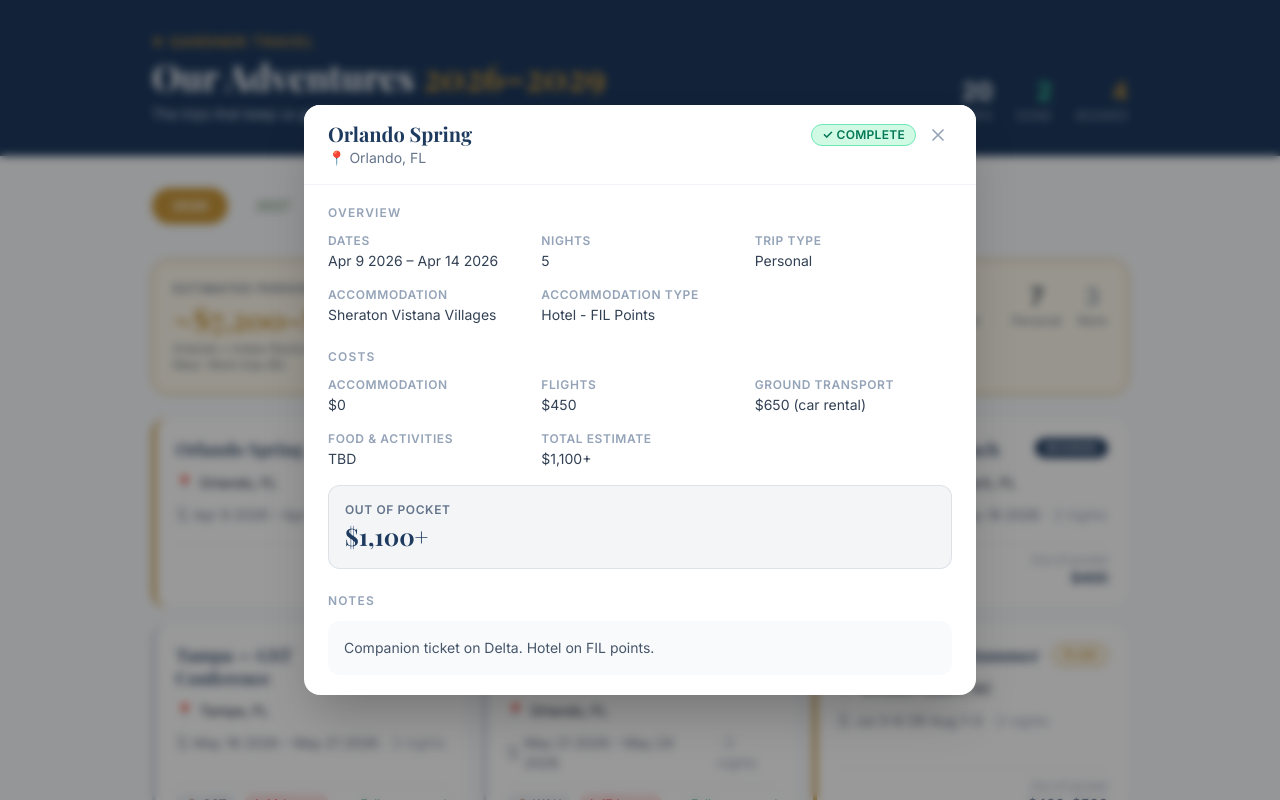
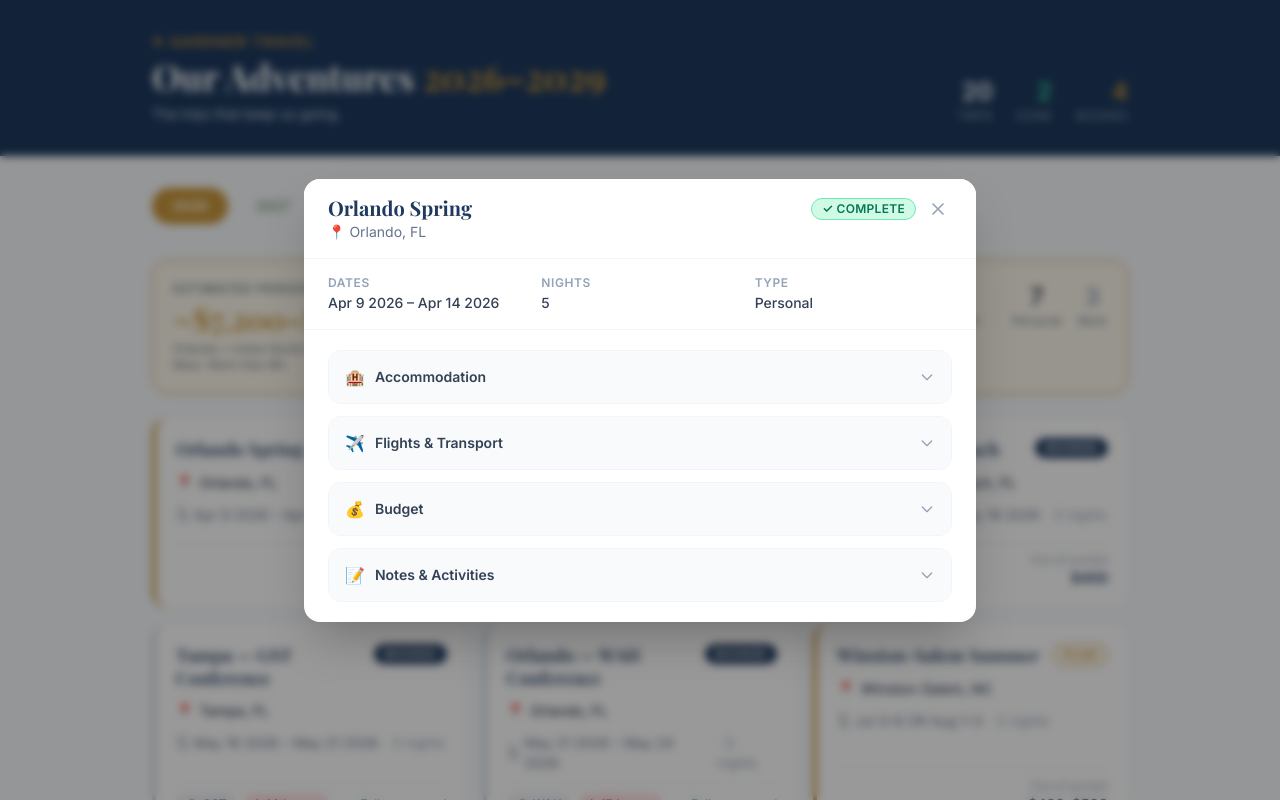
Before and after one commit to GGardner49/travel-planner, a React (Vite) app: page / in a window 1280 px wide. Both pictures are taken after a click on the element 309 px from the left and 513 px from the top of the page. Shown: the top 800 px of the page. Built offline with nearby package versions, Linux system fonts and the light colour scheme.

Commit message:
Update TripModal.jsx

```diff
--- a/src/components/TripModal.jsx
+++ b/src/components/TripModal.jsx
@@ -1,18 +1,56 @@
-import { useEffect } from 'react';
+import { useEffect, useState } from 'react';
 import StatusBadge from './StatusBadge';
 import { formatDateRange } from '../utils/dateUtils';
+
+const ChevronIcon = ({ open }) => (
+  <svg
+    className={`h-4 w-4 text-slate-400 transition-transform duration-200 ${open ? 'rotate-180' : ''}`}
+    fill="none" viewBox="0 0 24 24" stroke="currentColor"
+  >
+    <path strokeLinecap="round" strokeLinejoin="round" strokeWidth={2} d="M19 9l-7 7-7-7" />
+  </svg>
+);
+
+const AccordionSection = ({ icon, title, open, onToggle, children }) => (
+  <div className="border border-slate-100 rounded-xl overflow-hidden">
+    <button
+      onClick={onToggle}
+      className="w-full flex items-center justify-between px-4 py-3.5 bg-slate-50 hover:bg-slate-100 transition-colors text-left"
+    >
+      <div className="flex items-center gap-2.5">
+        <span className="text-base">{icon}</span>
+        <span className="font-semibold text-sm text-slate-700">{title}</span>
+      </div>
+      <ChevronIcon open={open} />
+    </button>
+    {open && (
+      <div className="px-4 py-4 bg-white">
+        {children}
+      </div>
+    )}
+  </div>
+);
 
 const Field = ({ label, value }) => {
   if (!value || value === '—' || value === '') return null;
   return (
     <div>
       <div className="text-xs font-semibold uppercase tracking-wider text-slate-400 mb-0.5">{label}</div>
-      <div className="text-slate-700 text-sm">{value}</div>
+      <div className="text-slate-700 text-sm leading-snug">{value}</div>
     </div>
   );
 };
 
 export default function TripModal({ trip, onClose }) {
+  const [open, setOpen] = useState({ accom: false, flights: false, budget: false, notes: false });
+
+  const toggle = (key) => setOpen(prev => ({ ...prev, [key]: !prev[key] }));
+
+  // Reset accordion when trip changes
+  useEffect(() => {
+    setOpen({ accom: false, flights: false, budget: false, notes: false });
+  }, [trip]);
+
   useEffect(() => {
     if (trip) document.body.style.overflow = 'hidden';
     else document.body.style.overflow = '';
@@ -26,6 +64,9 @@ export default function TripModal({ trip, onClose }) {
   }, [onClose]);
 
   if (!trip) return null;
+
+  const hasFlights = trip.flights && trip.flights !== '—' && trip.flights !== '';
+  const hasTransport = trip.groundTransport && trip.groundTransport !== '—' && trip.groundTransport !== '';
 
   return (
     <div
@@ -64,45 +105,72 @@ export default function TripModal({ trip, onClose }) {
           </div>
         </div>
 
-        {/* Body */}
-        <div className="px-6 py-5 space-y-6">
+        {/* Quick-glance strip — always visible */}
+        <div className="px-6 py-4 grid grid-cols-3 gap-4 border-b border-slate-100 bg-white">
+          <div>
+            <div className="text-xs font-semibold uppercase tracking-wider text-slate-400 mb-0.5">Dates</div>
+            <div className="text-slate-700 text-sm font-medium">{formatDateRange(trip.startDate, trip.endDate)}</div>
+          </div>
+          <div>
+            <div className="text-xs font-semibold uppercase tracking-wider text-slate-400 mb-0.5">Nights</div>
+            <div className="text-slate-700 text-sm font-medium">{trip.nights}</div>
+          </div>
+          <div>
+            <div className="text-xs font-semibold uppercase tracking-wider text-slate-400 mb-0.5">Type</div>
+            <div className="text-slate-700 text-sm font-medium">{trip.tripType}</div>
+          </div>
+        </div>
 
-          {/* Overview */}
-          <section>
-            <h3 className="text-xs font-bold uppercase tracking-widest text-slate-400 mb-3">Overview</h3>
-            <div className="grid grid-cols-2 sm:grid-cols-3 gap-4">
-              <Field label="Dates" value={formatDateRange(trip.startDate, trip.endDate)} />
-              <Field label="Nights" value={trip.nights} />
-              <Field label="Trip Type" value={trip.tripType} />
-              <Field label="Accommodation" value={trip.accommodationName} />
-              {trip.accommodationAddress && <Field label="Address" value={trip.accommodationAddress} />}
-              <Field label="Accommodation Type" value={trip.accommodationType} />
+        {/* Accordion sections */}
+        <div className="px-6 py-5 space-y-3">
+
+          {/* Accommodation */}
+          <AccordionSection icon="🏨" title="Accommodation" open={open.accom} onToggle={() => toggle('accom')}>
+            <div className="grid grid-cols-2 gap-4">
+              <Field label="Name" value={trip.accommodationName} />
+              <Field label="Type" value={trip.accommodationType} />
+              {trip.accommodationAddress && (
+                <div className="col-span-2">
+                  <Field label="Address" value={trip.accommodationAddress} />
+                </div>
+              )}
+              <Field label="Cost" value={trip.accomCost} />
             </div>
-          </section>
+          </AccordionSection>
 
-          {/* Costs */}
-          <section>
-            <h3 className="text-xs font-bold uppercase tracking-widest text-slate-400 mb-3">Costs</h3>
-            <div className="grid grid-cols-2 sm:grid-cols-3 gap-4">
+          {/* Flights & Transport */}
+          {(hasFlights || hasTransport) && (
+            <AccordionSection icon="✈️" title="Flights & Transport" open={open.flights} onToggle={() => toggle('flights')}>
+              <div className="grid grid-cols-2 gap-4">
+                <Field label="Flights" value={trip.flights} />
+                <Field label="Ground Transport" value={trip.groundTransport} />
+              </div>
+            </AccordionSection>
+          )}
+
+          {/* Budget */}
+          <AccordionSection icon="💰" title="Budget" open={open.budget} onToggle={() => toggle('budget')}>
+            <div className="grid grid-cols-2 gap-4 mb-4">
               <Field label="Accommodation" value={trip.accomCost} />
               <Field label="Flights" value={trip.flights} />
               <Field label="Ground Transport" value={trip.groundTransport} />
               <Field label="Food & Activities" value={trip.foodActivEst} />
               <Field label="Total Estimate" value={trip.totalEst} />
-              <Field label="Expensed" value={trip.expensed !== '$0' ? trip.expensed : null} />
+              {trip.expensed && trip.expensed !== '$0' && (
+                <Field label="Expensed Via" value={trip.expensed} />
+              )}
             </div>
-            <div className="mt-4 p-4 rounded-xl bg-navy/5 border border-navy/10">
+            <div className="p-4 rounded-xl bg-navy/5 border border-navy/10">
               <div className="text-xs font-semibold uppercase tracking-wider text-slate-500 mb-0.5">Out of Pocket</div>
               <div className="text-2xl font-display font-bold text-navy">{trip.outOfPocket}</div>
             </div>
-          </section>
+          </AccordionSection>
 
-          {/* Notes */}
+          {/* Notes & Activities */}
           {trip.notes && (
-            <section>
-              <h3 className="text-xs font-bold uppercase tracking-widest text-slate-400 mb-3">Notes</h3>
-              <p className="text-slate-600 text-sm leading-relaxed bg-slate-50 rounded-xl p-4">{trip.notes}</p>
-            </section>
+            <AccordionSection icon="📝" title="Notes & Activities" open={open.notes} onToggle={() => toggle('notes')}>
+              <p className="text-slate-600 text-sm leading-relaxed">{trip.notes}</p>
+            </AccordionSection>
           )}
 
         </div>
```
